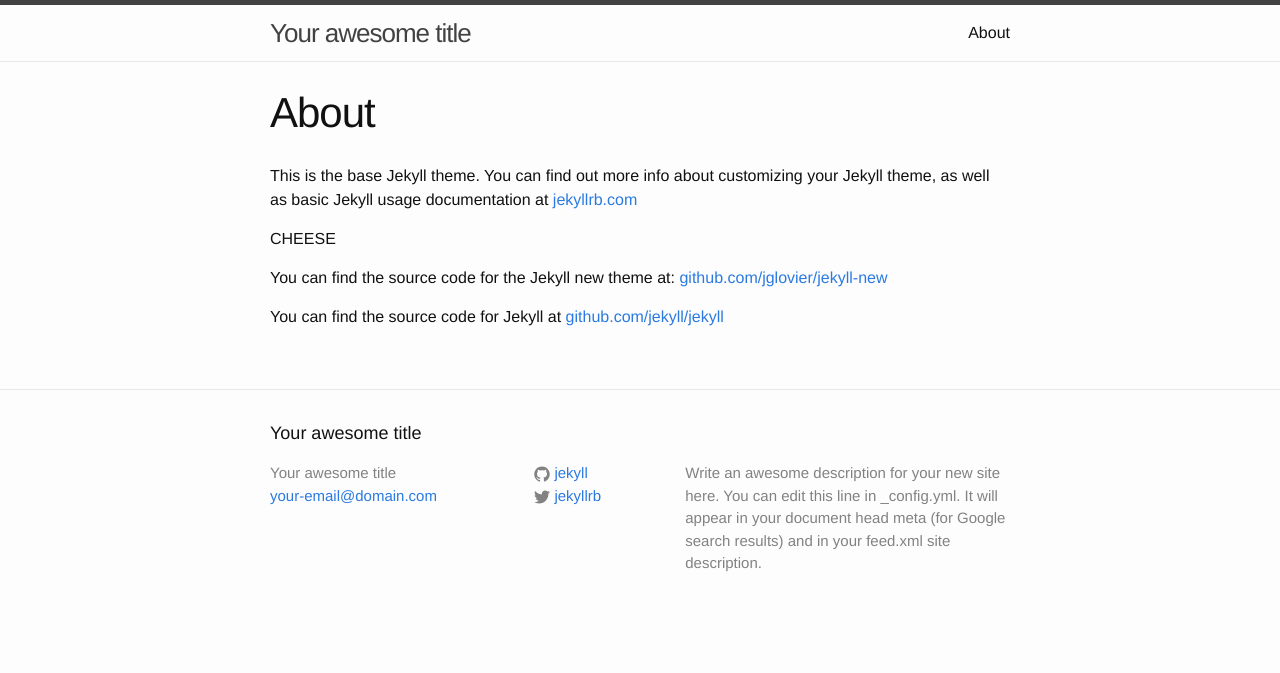
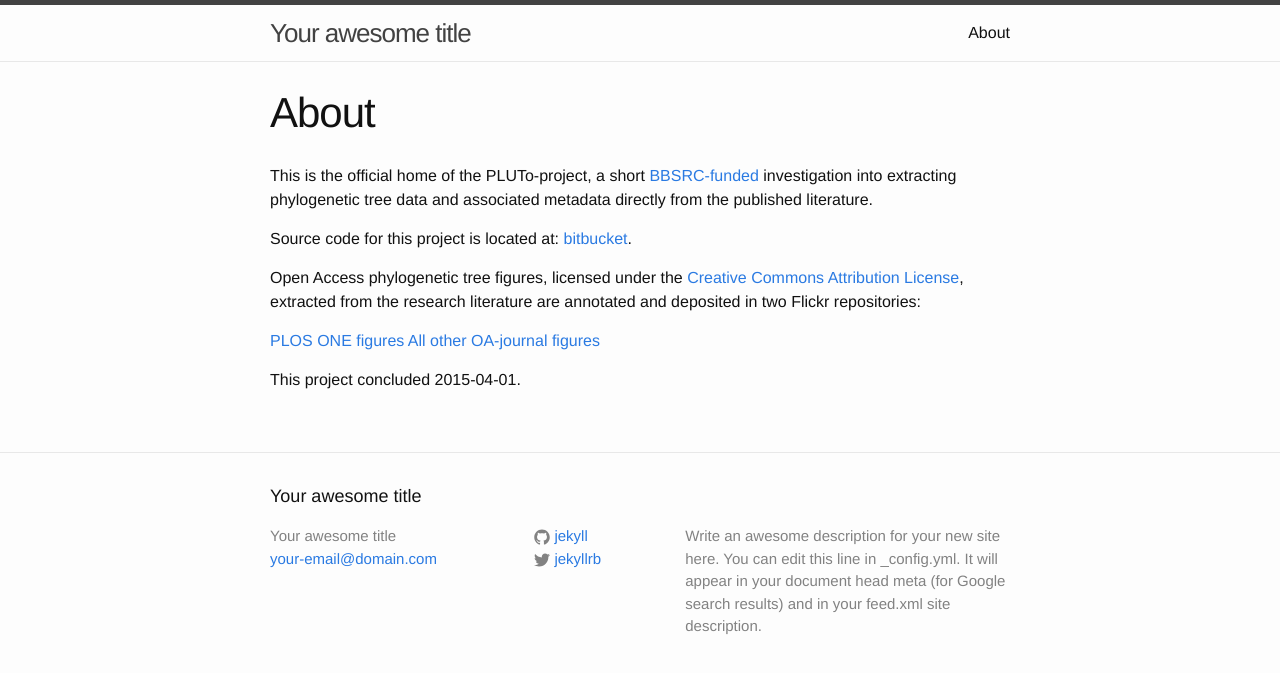
Before and after one commit to PLUTo-project/PLUTo-project.github.io, a Jekyll site: the page built from about.md, in a window 1280 px wide. Shown: the top 673 px of the page. Built offline with Jekyll 4.4.1, drawn with Linux system fonts in a browser that asks for light colours.

Commit message:
about page

```diff
--- a/about.md
+++ b/about.md
@@ -4,10 +4,13 @@ title: About
 permalink: /about/
 ---
 
-This is the base Jekyll theme. You can find out more info about customizing your Jekyll theme, as well as basic Jekyll usage documentation at [jekyllrb.com](http://jekyllrb.com/)
+This is the official home of the PLUTo-project, a short [BBSRC-funded](http://www.bbsrc.ac.uk/pa/grants/AwardDetails.aspx?FundingReference=BB/K015702/1) investigation into extracting phylogenetic tree data and associated metadata directly from the published literature.
 
-CHEESE
+Source code for this project is located at: [bitbucket](https://bitbucket.org/petermr/ami-core).
 
-You can find the source code for the Jekyll new theme at: [github.com/jglovier/jekyll-new](https://github.com/jglovier/jekyll-new)
+Open Access phylogenetic tree figures, licensed under the [Creative Commons Attribution License](http://creativecommons.org/licenses/by/4.0/), extracted from the research literature are annotated and deposited in two Flickr repositories:
 
-You can find the source code for Jekyll at [github.com/jekyll/jekyll](https://github.com/jekyll/jekyll)
+[PLOS ONE figures](https://www.flickr.com/photos/123621741@N08)
+[All other OA-journal figures](https://www.flickr.com/photos/123636286@N02/)
+
+This project concluded 2015-04-01.
```
